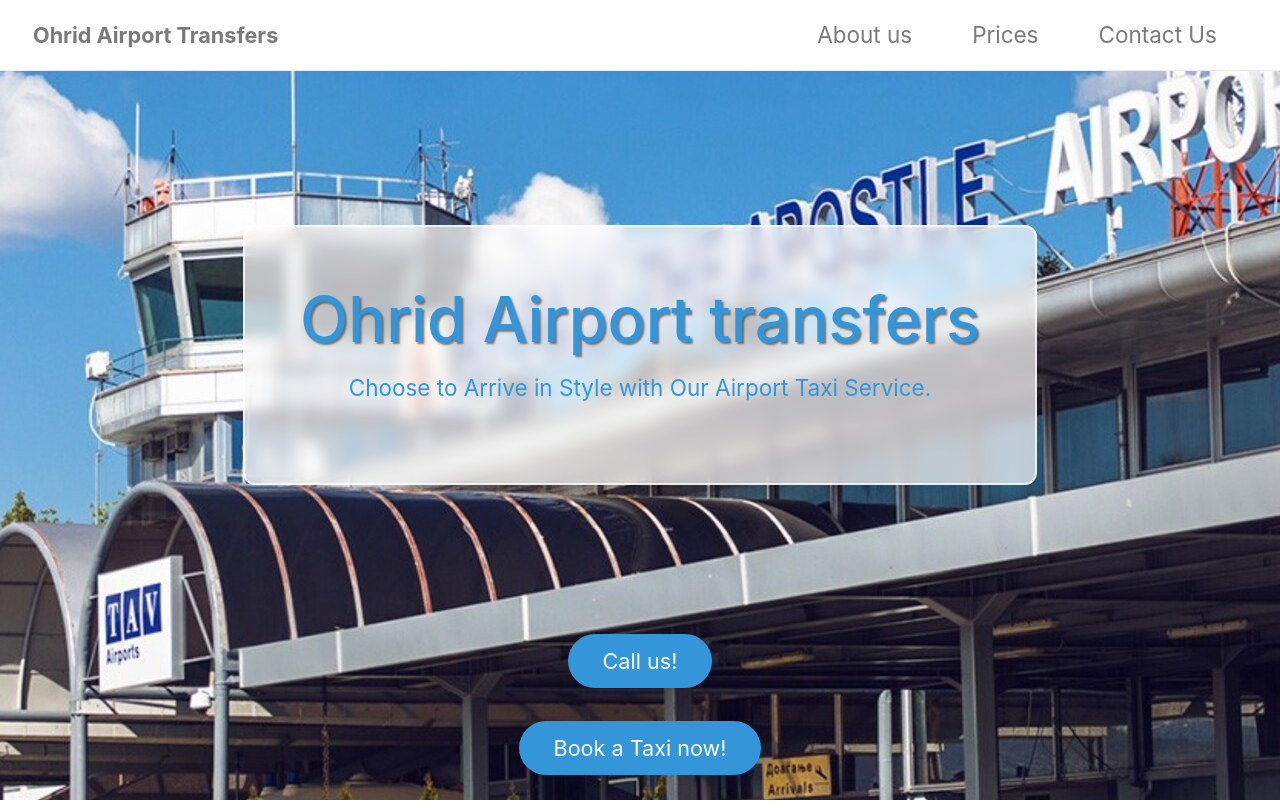
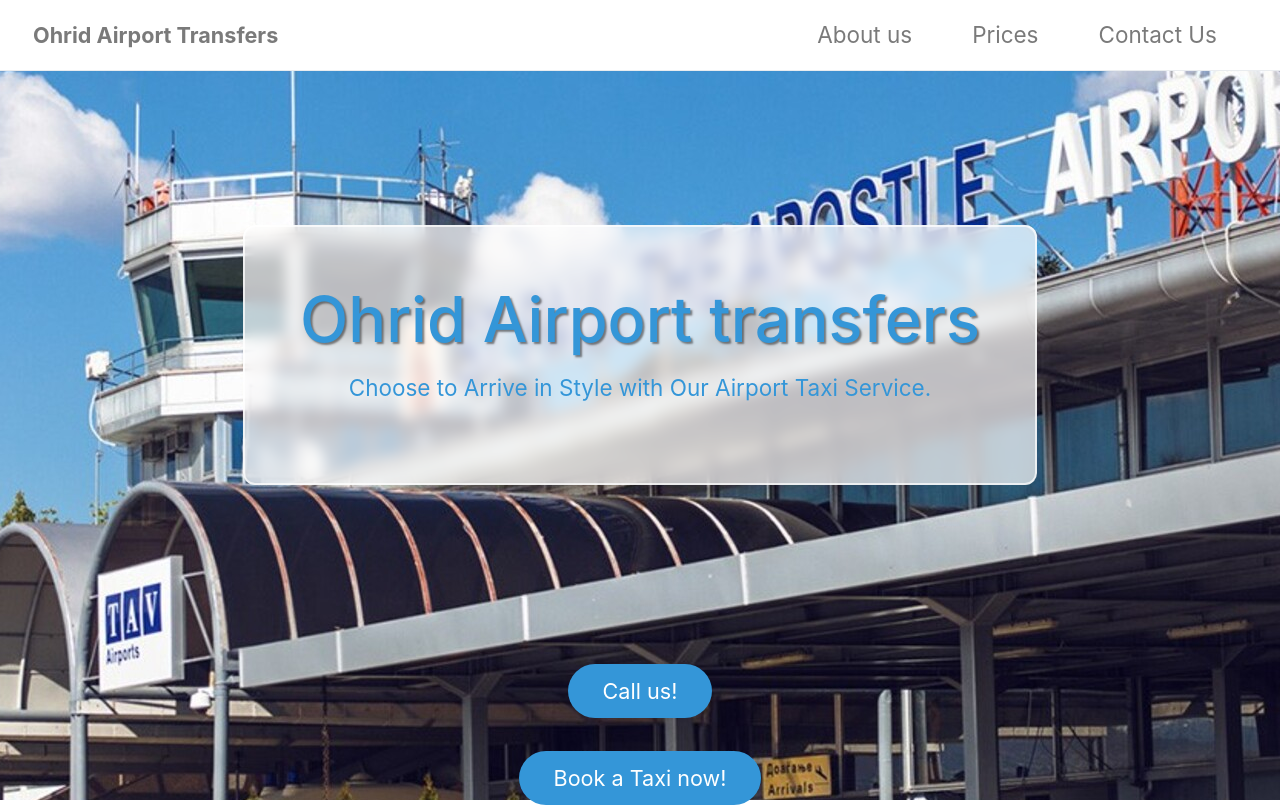
Before and after one commit to dzleyo/Airport-Transfers-Rent, a plain HTML site: page index.html in a window 1280 px wide. Shown: the top 808 px of the page. Drawn offline with Linux system fonts and the light colour scheme.

Commit message:
Update templatemo-style.css

```diff
--- a/css/templatemo-style.css
+++ b/css/templatemo-style.css
@@ -185,7 +185,7 @@ a:focus {
 
 .tm-intro-next {
   position: absolute;
-  bottom: 35px;
+  bottom: 5px;
   left: 0;
   right: 0;
 }
```
